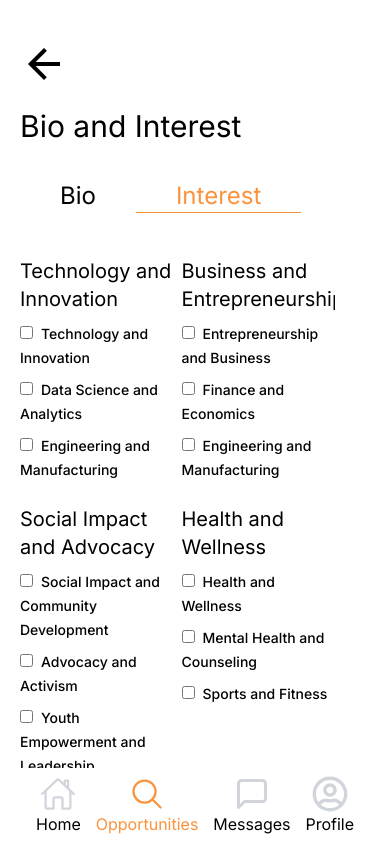
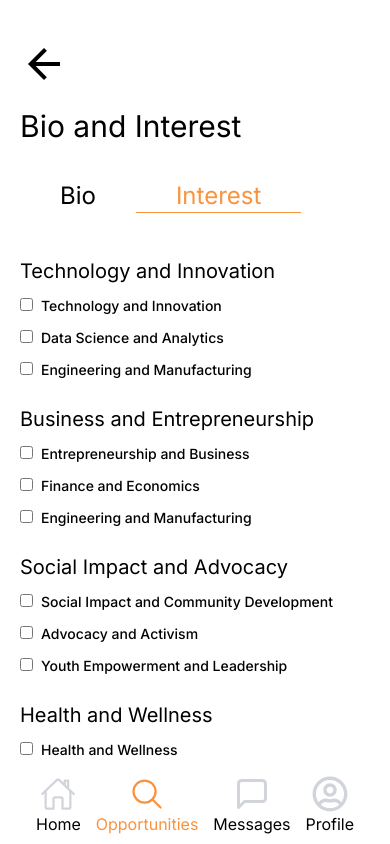
Before and after one commit to mahamzenkoders/rise, a Next.js app: page /profile/bio in a window 390 px wide. Both pictures are taken after a click on the element "Interest". Shown: the top 844 px of the page. Built offline with nearby package versions, Linux system fonts and the light colour scheme.

Commit message:
Interest responsiveness done

```diff
--- a/src/app/auth/onboard/page.tsx
+++ b/src/app/auth/onboard/page.tsx
@@ -1,4 +1,4 @@
-import OnBoardView from '@/views/Authentication/OnBoard/onBoard';
+import OnBoardView from '@/views/Authentication/OnBoard/OnBoard';
 import React from 'react';
 
 const Page = () => {
--- a/src/components/DashBoardInterest.tsx
+++ b/src/components/DashBoardInterest.tsx
@@ -68,7 +68,7 @@ const categories: Category[] = [
 const DashBoardInterest = () => {
   return (
     <div className='flex flex-col mb-20'>
-      <div className='grid grid-cols-2 gap-2 w-[90%] h-[75%] scrollbar-thin scrollbar-thumb-gray-400 overflow-y-auto'>
+      <div className='grid lg:grid-cols-2 grid:cols-1 gap-2 w-[90%] h-[75%] scrollbar-thin scrollbar-thumb-gray-400 overflow-y-auto'>
         {categories.map(category => (
           <div key={category.label}>
             <h3 className='text-xl my-2'>{category.label}</h3>
```
